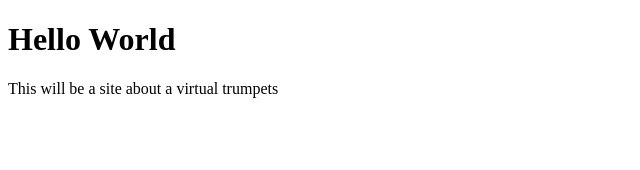
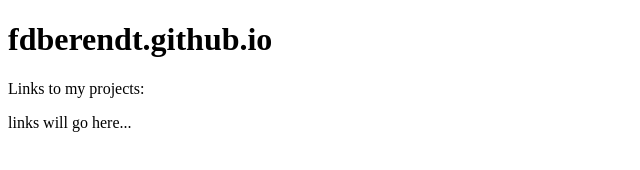
Before and after one commit to fdberendt/fdberendt.github.io, a plain HTML site: page index.html in a window 1280 px wide. Shown: the whole page, without its empty margins (0-640 px from the left). Drawn offline with Linux system fonts and the light colour scheme.

Commit message:
Update index.html

```diff
--- a/index.html
+++ b/index.html
@@ -1,7 +1,9 @@
 <!DOCTYPE html>
 <html>
+<title>fdberendt</title>
 <body>
-<h1>Hello World</h1>
-<p>This will be a site about a virtual trumpets</p>
+<h1>fdberendt.github.io</h1>
+<p>Links to my projects:</p>
+  <p>links will go here...</p>
 </body>
 </html>
```
